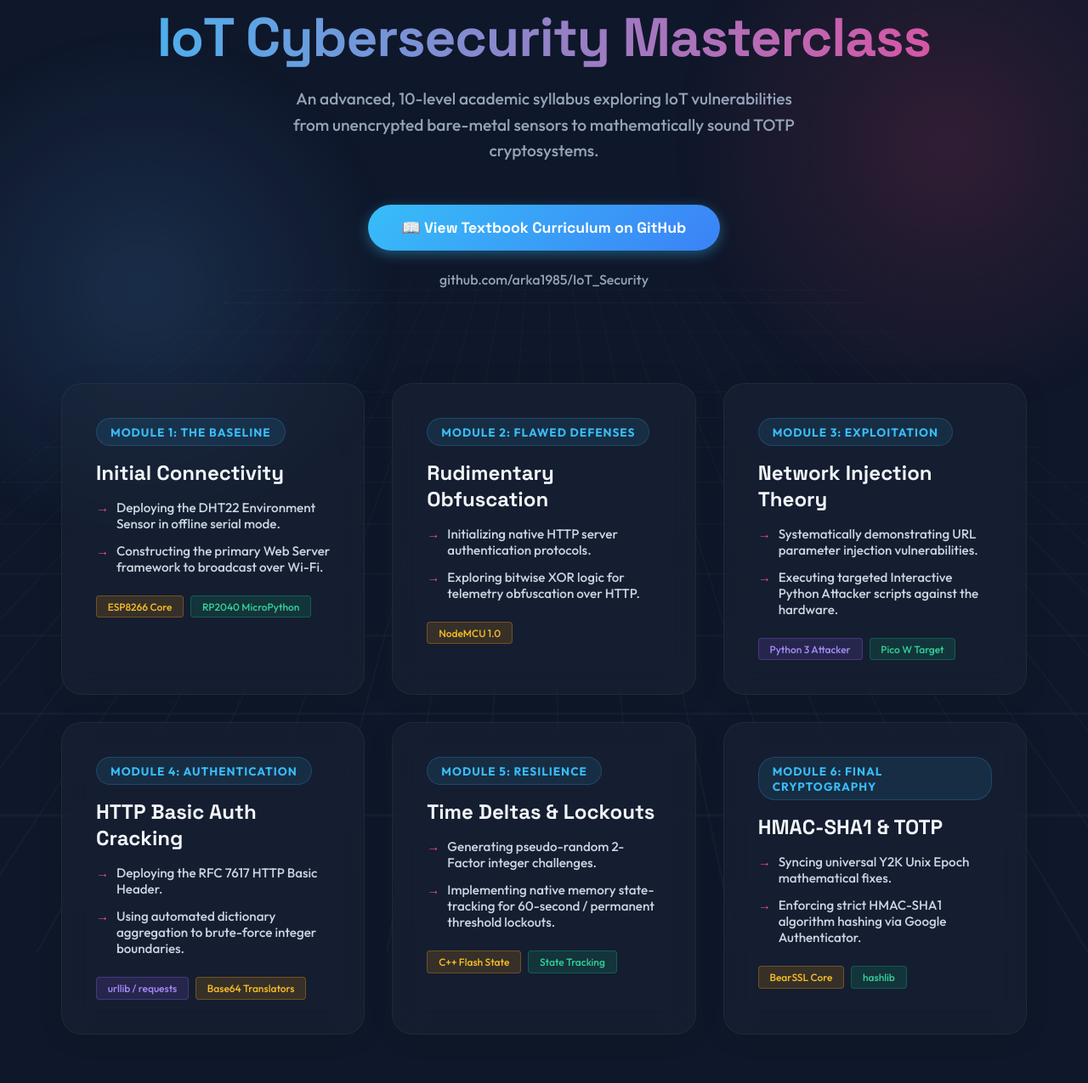
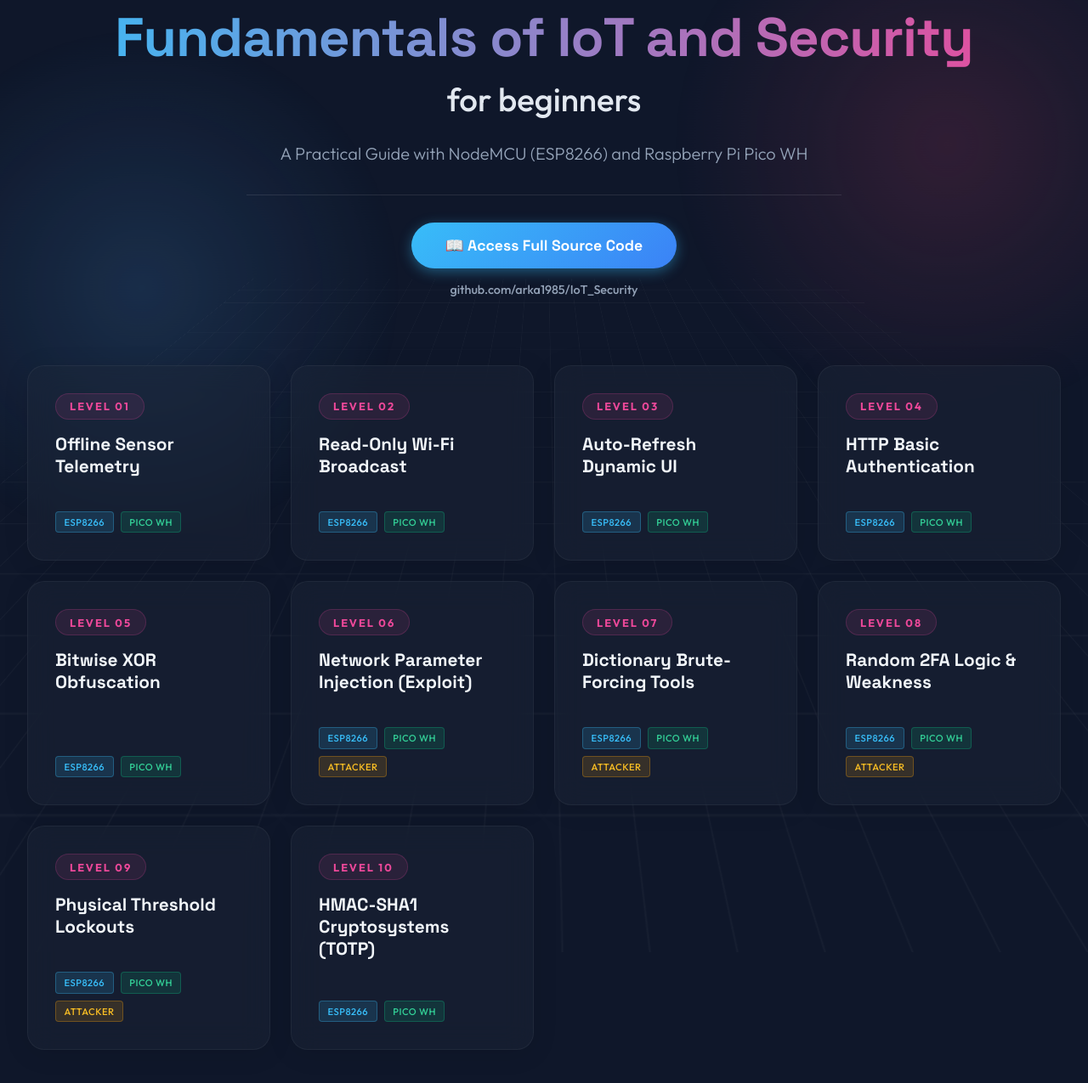
Before and after one commit to arka1985/IoT_Security, a plain HTML site: page index.html in a window 1280 px wide. Shown: the part 61-1336 px from the top of the page at 85% size. Drawn offline with Linux system fonts and the light colour scheme.

Commit message:
Update title and grid UI to 10 split separate tiles for levels 1-10

```diff
--- a/index.html
+++ b/index.html
@@ -3,7 +3,7 @@
 <head>
     <meta charset="UTF-8">
     <meta name="viewport" content="width=device-width, initial-scale=1.0">
-    <title>IoT Cybersecurity Masterclass | Syllabus</title>
+    <title>Fundamentals of IoT and Security</title>
     <style>
         @import url('https://fonts.googleapis.com/css2?family=Outfit:wght@300;500;700&family=Space+Grotesk:wght@400;700&display=swap');
 
@@ -63,7 +63,7 @@
 
         /* Header Geometry */
         header {
-            padding: 4rem 2rem;
+            padding: 4rem 2rem 2rem 2rem;
             text-align: center;
             position: relative;
         }
@@ -75,26 +75,36 @@
             background: linear-gradient(to right, #38bdf8, #ec4899);
             -webkit-background-clip: text;
             -webkit-text-fill-color: transparent;
-            margin-bottom: 1rem;
+            margin-bottom: 0.5rem;
             letter-spacing: -1px;
         }
 
+        h2 {
+            font-size: clamp(1.5rem, 3vw, 2.5rem);
+            color: #e2e8f0;
+            font-weight: 500;
+            margin-bottom: 1.5rem;
+        }
+
         .subtitle {
-            font-size: 1.2rem;
+            font-size: 1.25rem;
+            font-weight: 300;
             color: #94a3b8;
-            max-width: 600px;
+            max-width: 700px;
             margin: 0 auto 2rem auto;
             line-height: 1.6;
+            border-bottom: 1px solid rgba(255,255,255,0.1);
+            padding-bottom: 2rem;
         }
 
         /* Glassmorphism Container */
         .container {
-            max-width: 1200px;
+            max-width: 1300px;
             margin: 0 auto;
             padding: 0 2rem 4rem 2rem;
             display: grid;
-            grid-template-columns: repeat(auto-fit, minmax(320px, 1fr));
-            gap: 2rem;
+            grid-template-columns: repeat(auto-fit, minmax(280px, 1fr));
+            gap: 1.5rem;
         }
 
         .glass-card {
@@ -102,12 +112,14 @@
             backdrop-filter: blur(16px);
             -webkit-backdrop-filter: blur(16px);
             border: 1px solid rgba(255, 255, 255, 0.05);
-            border-radius: 24px;
-            padding: 2.5rem;
+            border-radius: 20px;
+            padding: 2rem;
             transition: all 0.4s cubic-bezier(0.175, 0.885, 0.32, 1.275);
             position: relative;
             overflow: hidden;
             box-shadow: 0 4px 30px rgba(0, 0, 0, 0.1);
+            display: flex;
+            flex-direction: column;
         }
 
         .glass-card::before {
@@ -123,9 +135,9 @@
         }
 
         .glass-card:hover {
-            transform: translateY(-10px) scale(1.02);
+            transform: translateY(-8px) scale(1.02);
             border-color: rgba(56, 189, 248, 0.4);
-            box-shadow: 0 20px 40px rgba(0, 0, 0, 0.4), 0 0 20px rgba(56, 189, 248, 0.2);
+            box-shadow: 0 15px 35px rgba(0, 0, 0, 0.4), 0 0 15px rgba(56, 189, 248, 0.2);
         }
 
         .glass-card:hover::before {
@@ -133,44 +145,26 @@
         }
 
         .level-badge {
-            background: rgba(56, 189, 248, 0.1);
-            color: #38bdf8;
+            background: rgba(236, 72, 153, 0.1);
+            color: #ec4899;
             padding: 0.4rem 1rem;
             border-radius: 20px;
-            font-size: 0.85rem;
+            font-size: 0.8rem;
             font-weight: 700;
             text-transform: uppercase;
-            letter-spacing: 1px;
+            letter-spacing: 2px;
             display: inline-block;
             margin-bottom: 1rem;
-            border: 1px solid rgba(56, 189, 248, 0.2);
+            border: 1px solid rgba(236, 72, 153, 0.2);
+            align-self: flex-start;
         }
 
         .card-title {
             font-family: 'Space Grotesk', sans-serif;
-            font-size: 1.5rem;
+            font-size: 1.3rem;
             margin-bottom: 1rem;
             color: #f1f5f9;
-        }
-
-        .card-list {
-            list-style: none;
-            color: #cbd5e1;
-            font-size: 0.95rem;
-        }
-
-        .card-list li {
-            position: relative;
-            padding-left: 1.5rem;
-            margin-bottom: 0.8rem;
-        }
-
-        .card-list li::before {
-            content: '→';
-            position: absolute;
-            left: 0;
-            color: #ec4899;
-            font-weight: bold;
+            flex-grow: 1;
         }
 
         /* Hardware Tag System */
@@ -178,23 +172,26 @@
             margin-top: 1.5rem;
             display: flex;
             gap: 0.5rem;
+            flex-wrap: wrap;
         }
 
         .tag {
-            font-size: 0.75rem;
-            padding: 0.3rem 0.8rem;
+            font-size: 0.7rem;
+            padding: 0.3rem 0.6rem;
             border-radius: 4px;
             font-weight: 500;
+            text-transform: uppercase;
+            letter-spacing: 0.5px;
         }
 
-        .tag.esp { background: rgba(245, 158, 11, 0.15); color: #fbbf24; border: 1px solid rgba(245, 158, 11, 0.3); }
+        .tag.esp { background: rgba(56, 189, 248, 0.15); color: #38bdf8; border: 1px solid rgba(56, 189, 248, 0.3); }
         .tag.pico { background: rgba(16, 185, 129, 0.15); color: #34d399; border: 1px solid rgba(16, 185, 129, 0.3); }
-        .tag.python { background: rgba(139, 92, 246, 0.15); color: #a78bfa; border: 1px solid rgba(139, 92, 246, 0.3); }
+        .tag.python { background: rgba(245, 158, 11, 0.15); color: #fbbf24; border: 1px solid rgba(245, 158, 11, 0.3); }
 
         /* Floating Actions */
         .action-hub {
             text-align: center;
-            margin: 3rem 0;
+            margin-bottom: 3rem;
         }
 
         .btn {
@@ -212,15 +209,12 @@
             border: none;
             position: relative;
             overflow: hidden;
-        }
-
-        .btn-primary {
             background: linear-gradient(135deg, #38bdf8, #3b82f6);
             color: white;
             box-shadow: 0 4px 15px rgba(56, 189, 248, 0.4);
         }
 
-        .btn-primary:hover {
+        .btn:hover {
             transform: translateY(-3px);
             box-shadow: 0 10px 25px rgba(56, 189, 248, 0.6);
         }
@@ -228,20 +222,19 @@
         .github-link {
             color: #94a3b8;
             text-decoration: none;
-            margin-top: 1.5rem;
+            margin-top: 1rem;
             display: inline-block;
             transition: color 0.3s;
+            font-size: 0.9rem;
         }
 
         .github-link:hover { color: #f8fafc; }
 
-        /* Mobile Specific Overrides */
         @media (max-width: 768px) {
-            header { padding: 3rem 1rem; }
+            header { padding: 3rem 1rem 1rem 1rem; }
             .glass-card { padding: 1.5rem; }
             .container { padding: 0 1rem 3rem 1rem; gap: 1rem;}
         }
-
     </style>
 </head>
 <body>
@@ -250,96 +243,119 @@
     <div class="grid-overlay"></div>
 
     <header>
-        <h1>IoT Cybersecurity Masterclass</h1>
-        <p class="subtitle">An advanced, 10-level academic syllabus exploring IoT vulnerabilities from unencrypted bare-metal sensors to mathematically sound TOTP cryptosystems.</p>
+        <h1>Fundamentals of IoT and Security</h1>
+        <h2>for beginners</h2>
+        <p class="subtitle">A Practical Guide with NodeMCU (ESP8266) and Raspberry Pi Pico WH</p>
+
         <div class="action-hub">
-            <a href="https://github.com/arka1985/IoT_Security" class="btn btn-primary">📖 View Textbook Curriculum on GitHub</a>
+            <a href="https://github.com/arka1985/IoT_Security" class="btn">📖 Access Full Source Code</a>
             <br>
             <a href="https://github.com/arka1985/IoT_Security.git" class="github-link">github.com/arka1985/IoT_Security</a>
         </div>
     </header>
 
     <div class="container">
-        <!-- Module 1 -->
+        <!-- Level 1 -->
         <div class="glass-card">
-            <div class="level-badge">Module 1: The Baseline</div>
-            <h2 class="card-title">Initial Connectivity</h2>
-            <ul class="card-list">
-                <li>Deploying the DHT22 Environment Sensor in offline serial mode.</li>
-                <li>Constructing the primary Web Server framework to broadcast over Wi-Fi.</li>
-            </ul>
+            <div class="level-badge">Level 01</div>
+            <h3 class="card-title">Offline Sensor Telemetry</h3>
             <div class="hardware-tags">
-                <span class="tag esp">ESP8266 Core</span>
-                <span class="tag pico">RP2040 MicroPython</span>
+                <span class="tag esp">ESP8266</span>
+                <span class="tag pico">Pico WH</span>
             </div>
         </div>
 
-        <!-- Module 2 -->
+        <!-- Level 2 -->
         <div class="glass-card">
-            <div class="level-badge">Module 2: Flawed Defenses</div>
-            <h2 class="card-title">Rudimentary Obfuscation</h2>
-            <ul class="card-list">
-                <li>Initializing native HTTP server authentication protocols.</li>
-                <li>Exploring bitwise XOR logic for telemetry obfuscation over HTTP.</li>
-            </ul>
+            <div class="level-badge">Level 02</div>
+            <h3 class="card-title">Read-Only Wi-Fi Broadcast</h3>
             <div class="hardware-tags">
-                <span class="tag esp">NodeMCU 1.0</span>
+                <span class="tag esp">ESP8266</span>
+                <span class="tag pico">Pico WH</span>
             </div>
         </div>
 
-        <!-- Module 3 -->
+        <!-- Level 3 -->
         <div class="glass-card">
-            <div class="level-badge">Module 3: Exploitation</div>
-            <h2 class="card-title">Network Injection Theory</h2>
-            <ul class="card-list">
-                <li>Systematically demonstrating URL parameter injection vulnerabilities.</li>
-                <li>Executing targeted Interactive Python Attacker scripts against the hardware.</li>
-            </ul>
+            <div class="level-badge">Level 03</div>
+            <h3 class="card-title">Auto-Refresh Dynamic UI</h3>
             <div class="hardware-tags">
-                <span class="tag python">Python 3 Attacker</span>
-                <span class="tag pico">Pico W Target</span>
+                <span class="tag esp">ESP8266</span>
+                <span class="tag pico">Pico WH</span>
             </div>
         </div>
 
-        <!-- Module 4 -->
+        <!-- Level 4 -->
         <div class="glass-card">
-            <div class="level-badge">Module 4: Authentication</div>
-            <h2 class="card-title">HTTP Basic Auth Cracking</h2>
-            <ul class="card-list">
-                <li>Deploying the RFC 7617 HTTP Basic Header.</li>
-                <li>Using automated dictionary aggregation to brute-force integer boundaries.</li>
-            </ul>
+            <div class="level-badge">Level 04</div>
+            <h3 class="card-title">HTTP Basic Authentication</h3>
             <div class="hardware-tags">
-                <span class="tag python">urllib / requests</span>
-                <span class="tag esp">Base64 Translators</span>
+                <span class="tag esp">ESP8266</span>
+                <span class="tag pico">Pico WH</span>
             </div>
         </div>
 
-        <!-- Module 5 -->
+        <!-- Level 5 -->
         <div class="glass-card">
-            <div class="level-badge">Module 5: Resilience</div>
-            <h2 class="card-title">Time Deltas & Lockouts</h2>
-            <ul class="card-list">
-                <li>Generating pseudo-random 2-Factor integer challenges.</li>
-                <li>Implementing native memory state-tracking for 60-second / permanent threshold lockouts.</li>
-            </ul>
+            <div class="level-badge">Level 05</div>
+            <h3 class="card-title">Bitwise XOR Obfuscation</h3>
             <div class="hardware-tags">
-                <span class="tag esp">C++ Flash State</span>
-                <span class="tag pico">State Tracking</span>
+                <span class="tag esp">ESP8266</span>
+                <span class="tag pico">Pico WH</span>
             </div>
         </div>
 
-        <!-- Module 6 -->
+        <!-- Level 6 -->
         <div class="glass-card">
-            <div class="level-badge">Module 6: Final Cryptography</div>
-            <h2 class="card-title">HMAC-SHA1 & TOTP</h2>
-            <ul class="card-list">
-                <li>Syncing universal Y2K Unix Epoch mathematical fixes.</li>
-                <li>Enforcing strict HMAC-SHA1 algorithm hashing via Google Authenticator.</li>
-            </ul>
+            <div class="level-badge">Level 06</div>
+            <h3 class="card-title">Network Parameter Injection (Exploit)</h3>
             <div class="hardware-tags">
-                <span class="tag esp">BearSSL Core</span>
-                <span class="tag pico">hashlib</span>
+                <span class="tag esp">ESP8266</span>
+                <span class="tag pico">Pico WH</span>
+                <span class="tag python">Attacker</span>
+            </div>
+        </div>
+
+        <!-- Level 7 -->
+        <div class="glass-card">
+            <div class="level-badge">Level 07</div>
+            <h3 class="card-title">Dictionary Brute-Forcing Tools</h3>
+            <div class="hardware-tags">
+                <span class="tag esp">ESP8266</span>
+                <span class="tag pico">Pico WH</span>
+                <span class="tag python">Attacker</span>
+            </div>
+        </div>
+
+        <!-- Level 8 -->
+        <div class="glass-card">
+            <div class="level-badge">Level 08</div>
+            <h3 class="card-title">Random 2FA Logic & Weakness</h3>
+            <div class="hardware-tags">
+                <span class="tag esp">ESP8266</span>
+                <span class="tag pico">Pico WH</span>
+                <span class="tag python">Attacker</span>
+            </div>
+        </div>
+
+        <!-- Level 9 -->
+        <div class="glass-card">
+            <div class="level-badge">Level 09</div>
+            <h3 class="card-title">Physical Threshold Lockouts</h3>
+            <div class="hardware-tags">
+                <span class="tag esp">ESP8266</span>
+                <span class="tag pico">Pico WH</span>
+                <span class="tag python">Attacker</span>
+            </div>
+        </div>
+
+        <!-- Level 10 -->
+        <div class="glass-card">
+            <div class="level-badge">Level 10</div>
+            <h3 class="card-title">HMAC-SHA1 Cryptosystems (TOTP)</h3>
+            <div class="hardware-tags">
+                <span class="tag esp">ESP8266</span>
+                <span class="tag pico">Pico WH</span>
             </div>
         </div>
     </div>
```
Also changed, not shown: 1 other file.
